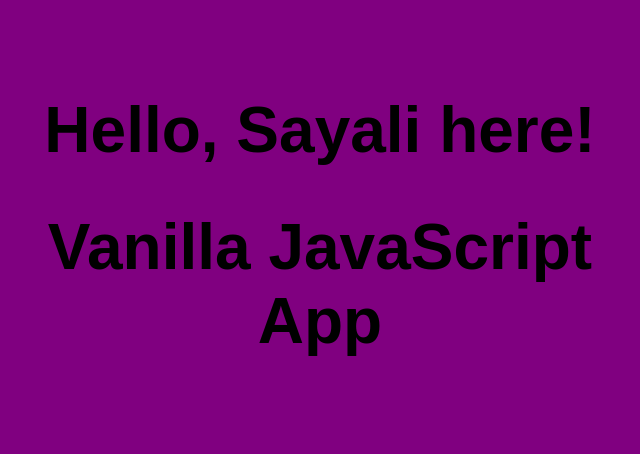
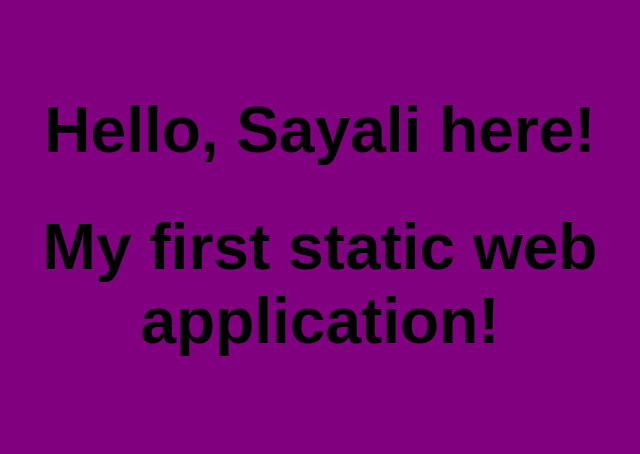
Before and after one commit to Sayali6104/my-first-static-web-app, a website: page src/index.html in a window 1280 px wide. Shown: the whole page, without its empty margins (320-960 px from the left). Drawn offline with Linux system fonts and the light colour scheme.

Commit message:
Update index.html

```diff
--- a/src/index.html
+++ b/src/index.html
@@ -5,13 +5,13 @@
   <meta charset="UTF-8">
   <meta name="viewport" content="width=device-width, initial-scale=1.0">
   <link rel="stylesheet" href="styles.css">
-  <title>Vanilla JavaScript App</title>
+  <title>Static Web App</title>
 </head>
 
 <body>
   <main>
     <h1> Hello, Sayali here! </h1>
-    <h1>Vanilla JavaScript App</h1>
+    <h1>My first static web application!</h1>
   </main>
 </body>
 
```
